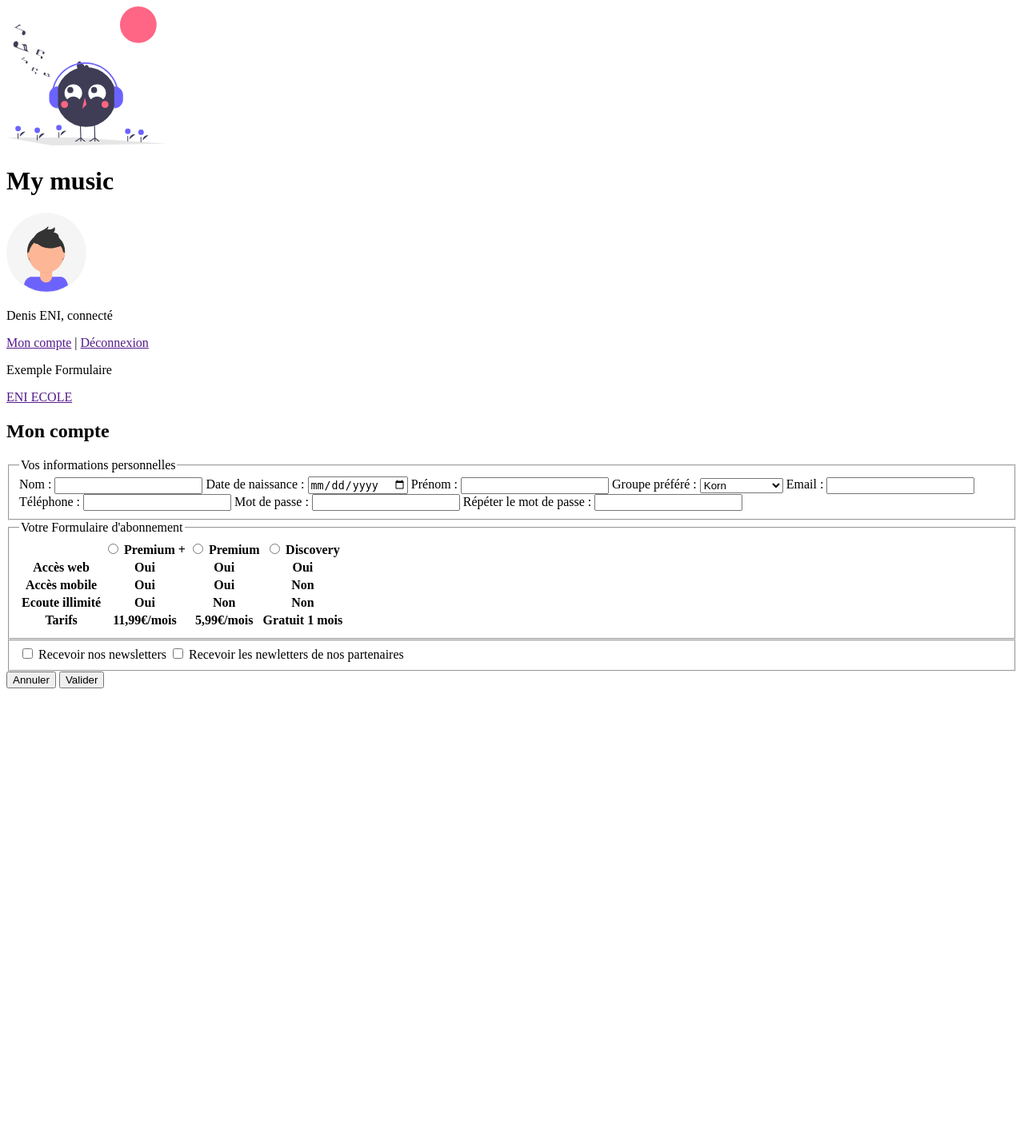
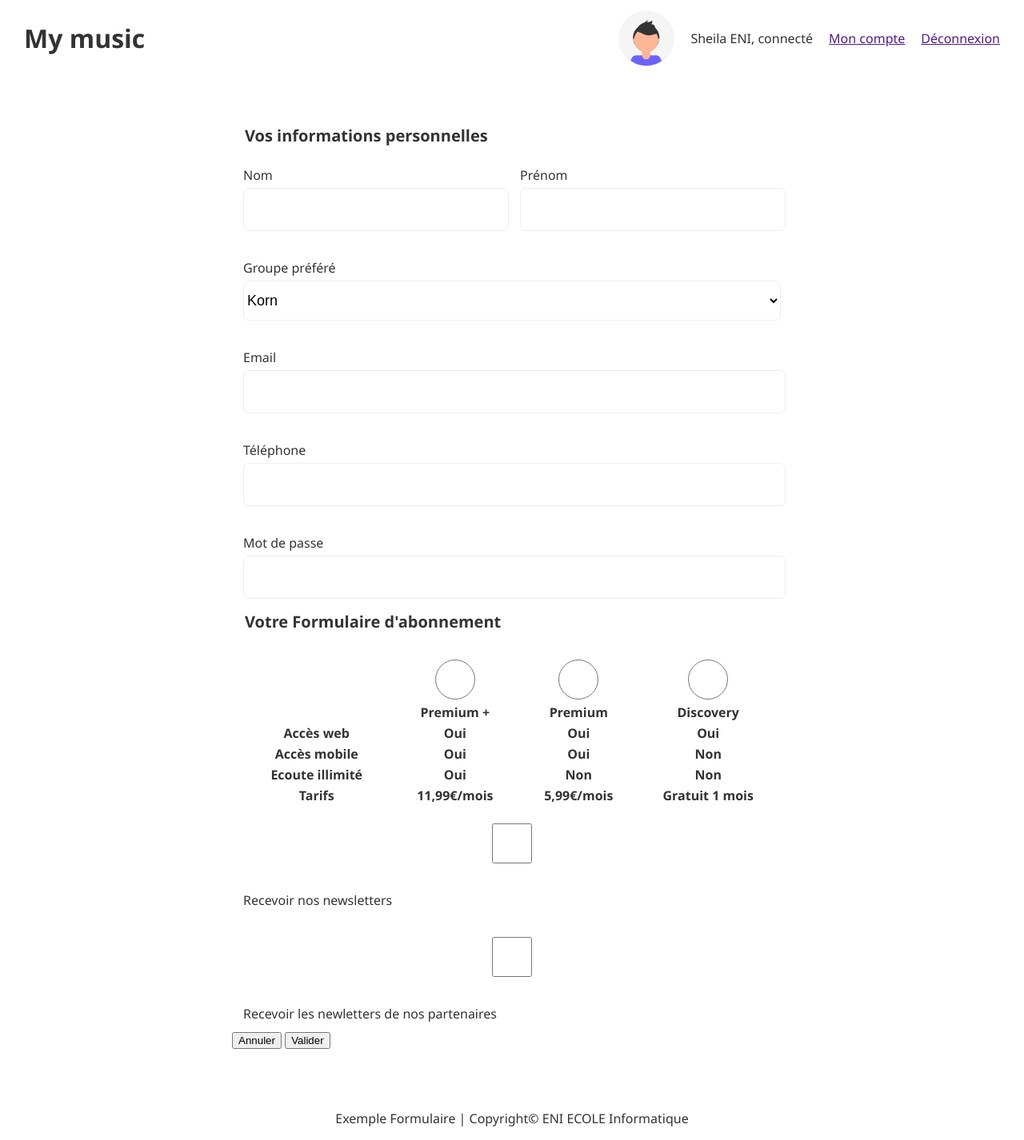
Before and after one commit to afkus3r/eni-exercises, a PHP site: page /form.html in a window 1280 px wide. Shown: the whole page at 80% size. Before the commit the page ends 861 px from the top, so only its background shows below. Run offline with PHP 8.4, Linux system fonts and the light colour scheme; lists and menus that the app fills with data are empty.

Commit message:
Style first form

```diff
--- a/frontend/forms/form.html
+++ b/frontend/forms/form.html
@@ -5,50 +5,52 @@
     <meta http-equiv="X-UA-Compatible" content="IE=edge" />
     <meta name="viewport" content="width=device-width, initial-scale=1.0" />
     <title>Formulaire</title>
+    <link rel="stylesheet" href="./styles.css" />
   </head>
   <body>
     <header>
-      <img src="./img/music.svg" alt="Logo" width="200" />
       <h1>My music</h1>
       <nav>
-        <img src="./img/profile.svg" alt="Profile picture" width="100" />
-        <p>Denis ENI, connecté</p>
-        <p>
+        <img src="./img/profile.svg" alt="Profile picture" id="profile" />
+        <p>Sheila ENI, connecté</p>
         <a href="">Mon compte</a>
-          |
         <a href="">Déconnexion</a>
-        </p>
-        <p>Exemple Formulaire</p>
-        <a href="">ENI ECOLE</a>
-        <br />
-        <a href="Copyright© ENI ECOLE Informatique"></a>
       </nav>
     </header>
     <main>
-      <h2>Mon compte</h2>
       <form action="POST">
         <fieldset>
           <legend>Vos informations personnelles</legend>
-          <label for="name">Nom :</label>
+          <section class="nameInfo">
+            <div>
+              <label for="name">Nom</label>
               <input type="text" name="name" id="name" />
-          <label for="date">Date de naissance :</label>
-          <input type="date" name="date" id="date" />
-          <label for="firstname">Prénom :</label>
+            </div>
+            <div>
+              <label for="firstname">Prénom</label>
               <input type="text" name="firstname" id="firstname" />
-          <label for="band">Groupe préféré :</label>
+            </div>
+          </section>
+          <div>
+            <label for="band">Groupe préféré</label>
             <select id="band" name="band">
               <option value="korn">Korn</option>
               <option value="epica">Epica</option>
               <option value="onedirection">One Direction</option>
             </select>
-          <label for="email">Email :</label>
+          </div>
+          <div>
+            <label for="email">Email</label>
             <input type="email" name="email" id="email" />
-          <label for="phone">Téléphone :</label>
+          </div>
+          <div>
+            <label for="phone">Téléphone</label>
             <input type="text" name="phone" id="phone" />
-          <label for="password">Mot de passe :</label>
+          </div>
+          <div>
+            <label for="password">Mot de passe</label>
             <input type="password" name="password" id="password" />
-          <label for="passwordR">Répéter le mot de passe :</label>
-          <input type="password" name="password" id="passwordR" />
+          </div>
         </fieldset>
         <fieldset>
           <legend>Votre Formulaire d'abonnement</legend>
@@ -106,5 +108,8 @@
         <button type="submit">Valider</button>
       </form>
     </main>
+    <footer>
+      <p>Exemple Formulaire | Copyright© ENI ECOLE Informatique</p>
+    </footer>
   </body>
 </html>
--- a/frontend/forms/styles.css
+++ b/frontend/forms/styles.css
@@ -1,6 +1,7 @@
 body {
   margin: 0;
   font-family: 'Segoe UI', Tahoma, Geneva, Verdana, sans-serif;
+  color: #333333;
 }
 
 /*HEADER*/
@@ -8,8 +9,7 @@ body {
 header {
   display: flex;
   justify-content: space-between;
-  padding: 10px 30px;
-  background-color: grey;
+  padding: 5px 30px;
 }
 
 nav {
@@ -26,3 +26,58 @@ nav > p {
 #profile {
   width: 70px;
 }
+
+/* MAIN */
+
+main {
+    padding: 20px;
+}
+
+form {
+    width: 700px;
+    margin: auto;
+    padding: 40px;
+}
+
+fieldset {
+    border: none;
+    display: flex;
+    flex-flow: column nowrap;
+    justify-content: center;
+    gap: 30px;
+}
+
+legend {
+    font-weight: bold;
+    font-size: 20px;
+    margin-bottom: 20px;
+}
+
+.nameInfo {
+    display: flex;
+    justify-content: space-between;
+    gap: 20px;
+}
+
+.nameInfo > div {
+    width: 100%;
+}
+
+input, select {
+    margin: 5px 0px;
+    width: 100%;
+    height: 50px;
+    border-radius: 7px;
+    border: 1px solid #EEEEEE;
+    background-color: #FFFFFF;
+    font-size: 18px;
+}
+
+/* FOOTER */
+
+footer {
+    position: relative;
+    bottom: 0;
+    width: 100%;
+    text-align: center;
+}
```
Lines whose indentation alone changed are shown as unchanged.
